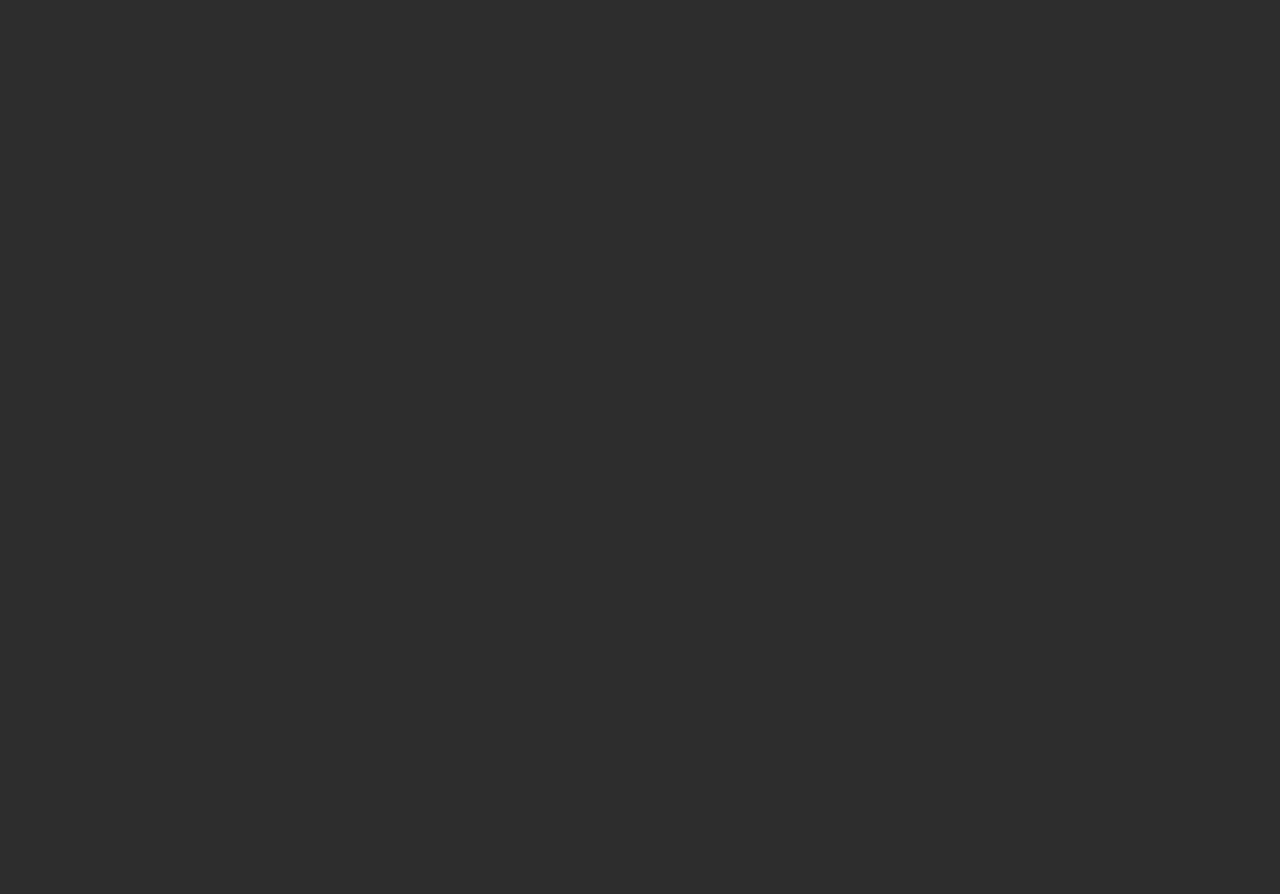
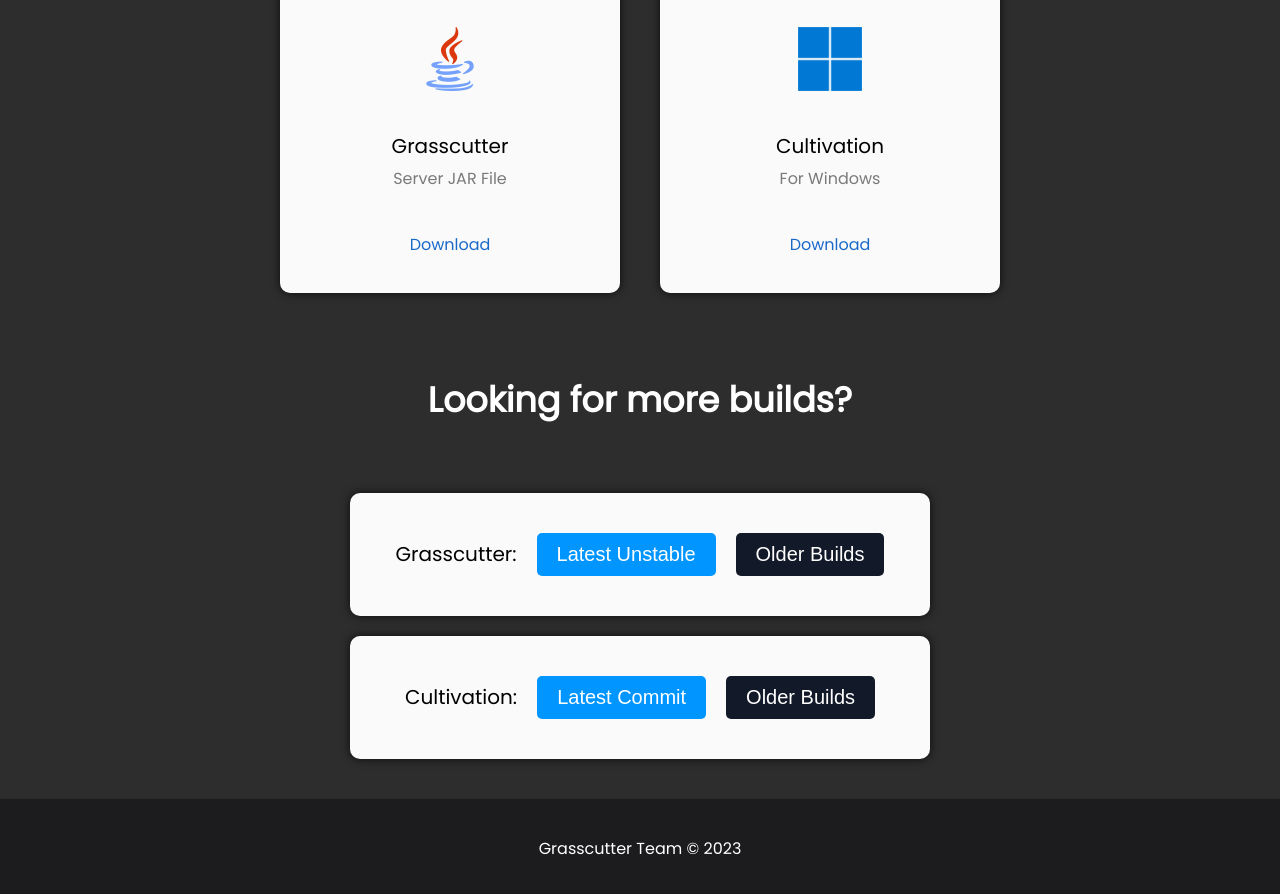
Before and after one commit to Grasscutters/Meadow, a React (Vite) app: page /downloads in a window 1280 px wide. Shown: the part 380-1274 px from the top of the page. Before the commit the page ends 800 px from the top, so only its background shows below. Built offline with nearby package versions, Linux system fonts and the light colour scheme; no server answers.

Commit message:
Downloads

```diff
--- /dev/null
+++ b/src/css/pages/Downloads.css
@@ -0,0 +1,162 @@
+.Downloads {
+    display: flex;
+    flex-direction: column;
+    align-items: center;
+    justify-content: center;
+    width: 100%;
+}
+
+.Downloads_Container {
+    display: flex;
+    flex-direction: column;
+    align-items: center;
+    justify-content: center;
+    height: 100%;
+    max-width: 1200px;
+    margin-top: 70px;
+}
+
+.Downloads_Container h3 {
+    font-size: 18px;
+    font-weight: 400;
+    color: #c5c5c5;
+    text-align: center;
+}
+
+.Downloads_Cards {
+    display: flex;
+    flex-direction: row;
+    align-items: center;
+    justify-content: center;
+    flex-wrap: wrap;
+    gap: 40px;
+    margin: 40px;
+}
+
+.DownloadCard {
+    display: flex;
+    flex-direction: column;
+    align-items: center;
+    justify-content: center;
+    color: #000000;
+    padding: 20px;
+    width: 300px;
+    border-radius: 10px;
+    background-color: #fafafa;
+    box-shadow: 0 0 10px 0 rgba(0, 0, 0, 0.75);
+    transition: all 0.2s ease-in-out;
+    text-align: center;
+    cursor: pointer;
+}
+
+.DownloadCard:hover {
+    transform: scale(1.05);
+    box-shadow: 0 0 20px 0 rgba(0, 0, 0, 0.75);
+}
+
+.DownloadCard_Version {
+    font-size: 16px;
+    font-weight: 400;
+    color: #7a7a7a;
+}
+
+.DownloadCard_Icon {
+    height: 64px;
+    width: 64px;
+    margin: 20px;
+}
+
+.DownloadCard_Info {
+    margin: 20px;
+}
+
+.DownloadCard_Info h4 {
+    font-size: 20px;
+    font-weight: 500;
+    margin: 0;
+}
+
+.DownloadCard_Info p {
+    font-size: 16px;
+    font-weight: 400;
+    margin: 5px;
+    color: #7a7a7a;
+}
+
+.DownloadCard_Download {
+    color: #1969c9;
+}
+
+.Downloads_More {
+    color: #ffffff;
+    display: flex;
+    width: 100%;
+    max-width: 500px;
+    flex-direction: column;
+    align-items: center;
+    justify-content: center;
+    margin: 40px;
+    gap: 20px;
+}
+
+.Downloads_More h4 {
+    font-size: 35px;
+    font-weight: 700;
+    margin-top: 0;
+}
+
+.Downloads_More_Grasscutter {
+    display: flex;
+    flex-direction: row;
+    align-items: center;
+    justify-content: center;
+    width: 100%;
+    gap: 20px;
+    background-color: #fafafa;
+    border-radius: 10px;
+    box-shadow: 0 0 10px 0 rgba(0, 0, 0, 0.75);
+    transition: all 0.2s ease-in-out;
+    text-align: center;
+    padding: 40px;
+}
+
+.Downloads_More_Grasscutter h5 {
+    font-size: 20px;
+    font-weight: 500;
+    margin: 0;
+    color: #000;
+}
+
+.Downloads_More_Cultivation {
+    display: flex;
+    flex-direction: row;
+    align-items: center;
+    justify-content: center;
+    width: 100%;
+    gap: 20px;
+    background-color: #fafafa;
+    border-radius: 10px;
+    box-shadow: 0 0 10px 0 rgba(0, 0, 0, 0.75);
+    transition: all 0.2s ease-in-out;
+    text-align: center;
+    padding: 40px;
+}
+
+.Downloads_More_Cultivation h5 {
+    font-size: 20px;
+    font-weight: 500;
+    margin: 0;
+    color: #000;
+}
+
+@media screen and (max-width: 600px) {
+    .Downloads_More_Grasscutter {
+        flex-direction: column;
+        width: 300px;
+    }
+
+    .Downloads_More_Cultivation {
+        flex-direction: column;
+        width: 300px;
+    }
+}
--- a/src/ui/App.tsx
+++ b/src/ui/App.tsx
@@ -4,6 +4,7 @@
 import Header from "@components/Header";
 
 import Home from "@pages/Home";
+import Downloads from "@pages/Downloads";
 
 import "@css/App.css";
 
@@ -14,7 +15,7 @@
                 <Header />
                 <Routes>
                     <Route path={"/"} element={<Home />} />
-                    <Route path={"/downloads"} element={<p>Downloads</p>} />
+                    <Route path={"/downloads"} element={<Downloads />} />
                     <Route path={"/wiki"} element={<p>Wiki</p>} />
                     <Route path={"/features"} element={<p>Features</p>} />
                     <Route path={"/config"} element={<p>Config Generator</p>} />
--- /dev/null
+++ b/src/ui/components/downloads/DownloadCard.tsx
@@ -0,0 +1,33 @@
+import React from "react";
+
+interface IProps {
+    title: string;
+    description: string;
+    downloadLink: string;
+    downloadVersion: string;
+    icon: string;
+}
+
+class DownloadCard extends React.Component<IProps, never> {
+    constructor(props: IProps) {
+        super(props);
+    }
+
+    render() {
+        return (
+            <div className={"DownloadCard"} onClick={() => window.open(this.props.downloadLink)}>
+                <p className={"DownloadCard_Version"}>{this.props.downloadVersion}</p>
+                <img className={"DownloadCard_Icon"} src={this.props.icon} alt={"Icon"} />
+                <div className={"DownloadCard_Info"}>
+                    <h4>{this.props.title}</h4>
+                    <p>{this.props.description}</p>
+                </div>
+                <div className={"DownloadCard_Download"}>
+                    <p>Download</p>
+                </div>
+            </div>
+        );
+    }
+}
+
+export default DownloadCard;
--- /dev/null
+++ b/src/ui/pages/Downloads.tsx
@@ -0,0 +1,109 @@
+import React from "react";
+
+import StyledHeading from "@components/common/StyledHeading";
+import DownloadCard from "@components/downloads/DownloadCard";
+import BasicButton from "@components/common/BasicButton";
+
+import { getLatestReleaseAsync } from "@app/utils";
+
+import "@css/pages/Downloads.css";
+
+interface IState {
+    grasscutterVersion: string;
+    grasscutterDownloadLink: string;
+    cultivationVersion: string;
+    cultivationDownloadLink: string;
+}
+
+class Downloads extends React.Component<{}, IState> {
+    constructor(props: {}) {
+        super(props);
+
+        this.state = {
+            grasscutterVersion: "",
+            grasscutterDownloadLink: "",
+            cultivationVersion: "",
+            cultivationDownloadLink: ""
+        };
+    }
+
+    setDownloads = async () => {
+        const data = await getLatestReleaseAsync();
+
+        this.setState({
+            grasscutterVersion: data.grasscutter.version,
+            grasscutterDownloadLink: data.grasscutter.url,
+            cultivationVersion: data.cultivation.version,
+            cultivationDownloadLink: data.cultivation.url
+        });
+    }
+
+    async componentDidMount() {
+        await this.setDownloads();
+    }
+
+    render() {
+        return (
+            <div className={"Downloads"}>
+                <div className={"Downloads_Container"}>
+                    <StyledHeading text={"Latest Downloads"} />
+                    <h3>We recommend using Cultivation to launch your server<br /> if you do not know what a JAR file is.</h3>
+
+                    <div className={"Downloads_Cards"}>
+                        <DownloadCard
+                            title={"Grasscutter"}
+                            description={"Server JAR File"}
+                            icon={"java.png"}
+                            downloadLink={this.state.grasscutterDownloadLink}
+                            downloadVersion={this.state.grasscutterVersion}
+                        />
+
+                        <DownloadCard
+                            title={"Cultivation"}
+                            description={"For Windows"}
+                            icon={"windows.png"}
+                            downloadLink={this.state.cultivationDownloadLink}
+                            downloadVersion={this.state.cultivationVersion}
+                        />
+                    </div>
+
+                    <div className={"Downloads_More"}>
+                        <h4>Looking for more builds?</h4>
+
+                        <div className={"Downloads_More_Grasscutter"}>
+                            <h5>Grasscutter: </h5>
+                            <BasicButton
+                                text={"Latest Unstable"}
+                                color={"#0095ff"}
+                                onClick={() => window.open("https://nightly.link/Grasscutters/Grasscutter/workflows/build/unstable/Grasscutter.zip")}
+                            />
+
+                            <BasicButton
+                                text={"Older Builds"}
+                                color={"#121928"}
+                                onClick={() => window.open("https://github.com/Grasscutters/Grasscutter/releases")}
+                            />
+                        </div>
+
+                        <div className={"Downloads_More_Cultivation"}>
+                            <h5>Cultivation: </h5>
+                            <BasicButton
+                                text={"Latest Commit"}
+                                color={"#0095ff"}
+                                onClick={() => window.open("https://nightly.link/Grasscutters/Cultivation/workflows/build/main/CultivationWin.zip")}
+                            />
+
+                            <BasicButton
+                                text={"Older Builds"}
+                                color={"#121928"}
+                                onClick={() => window.open("https://github.com/Grasscutters/Cultivation/releases")}
+                            />
+                        </div>
+                    </div>
+                </div>
+            </div>
+        );
+    }
+}
+
+export default Downloads;
--- a/src/utils.ts
+++ b/src/utils.ts
@@ -1,10 +1,11 @@
-const repo: string = "grasscutters/grasscutter";
+const grasscutter: string = "grasscutters/grasscutter";
+const cultivation: string = "grasscutters/cultivation";
 
 /**
  * Get the number of stars, forks and watchers of the repo
  */
 export async function getStatsAsync() {
-    const res = await fetch(`https://api.github.com/repos/${repo}`, {
+    const res = await fetch(`https://api.github.com/repos/${grasscutter}`, {
         headers: { Accept: "application/vnd.github.v3+json" }
     });
 
@@ -16,3 +17,38 @@
         watchers: data.subscribers_count
     }
 }
+
+/**
+ * Fetch the latest release of the repos
+ */
+export async function getLatestReleaseAsync() {
+    const resGC = await fetch(`https://api.github.com/repos/${grasscutter}/releases/latest`, {
+        headers: { Accept: "application/vnd.github.v3+json" }
+    });
+
+    const dataGC = await resGC.json();
+
+    const resC = await fetch(`https://api.github.com/repos/${cultivation}/releases/latest`, {
+        headers: { Accept: "application/vnd.github.v3+json" }
+    });
+
+    const dataC = await resC.json();
+
+    for (const asset of dataC.assets) {
+        if (asset.browser_download_url.endsWith(".msi")) {
+            dataC.assets[0] = asset;
+            break;
+        }
+    }
+
+    return {
+        grasscutter: {
+            version: dataGC.tag_name,
+            url: dataGC.assets[0].browser_download_url
+        },
+        cultivation: {
+            version: dataC.tag_name,
+            url: dataC.assets[0].browser_download_url
+        }
+    }
+}
```
Also changed, not shown: public/java.png (added), public/windows.png (added).
